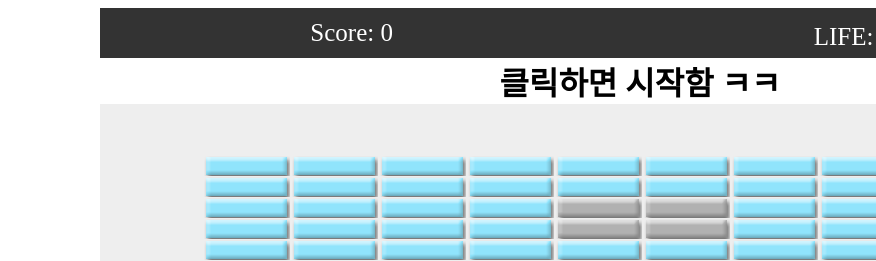
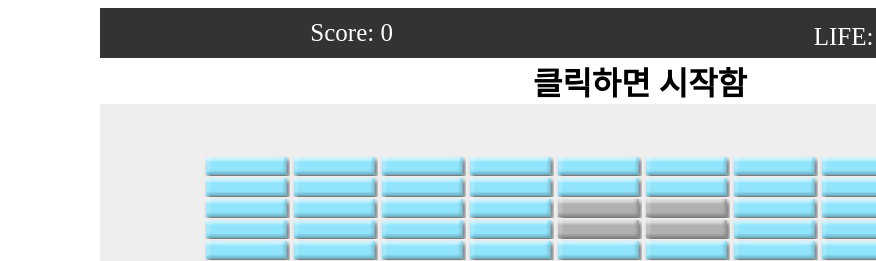
Before and after one commit to songkungsuk/break-out-team5, a plain HTML site: page index.html in a window 1280 px wide. Shown: the top 261 px of the page, 0-876 px from the left. Drawn offline with Linux system fonts and the light colour scheme.

Commit message:
'ㅋㅋ' 삭제

```diff
--- a/index.html
+++ b/index.html
@@ -16,7 +16,7 @@
       </div>
       <!-- 클릭하기 전에 '클릭하면 시작한다'고 알려주려고 임시로 만든거임 -->
       <span id="startMsg" style="font-size: xx-large; font-weight: bolder"
-        >클릭하면 시작함 ㅋㅋ</span
+        >클릭하면 시작함</span
       >
       <canvas id="gameCanvas" width="1080px" height="900px"> </canvas>
     </div>
```
